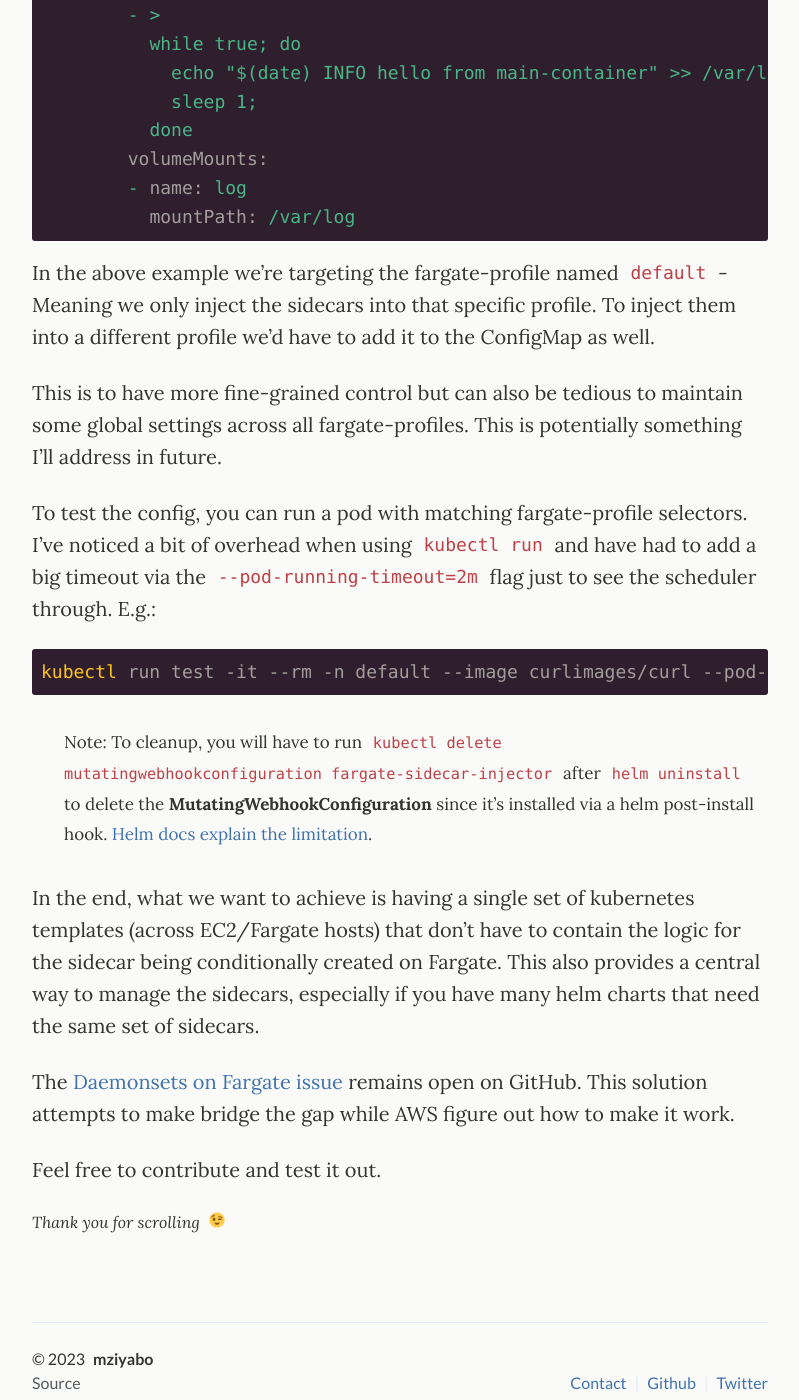
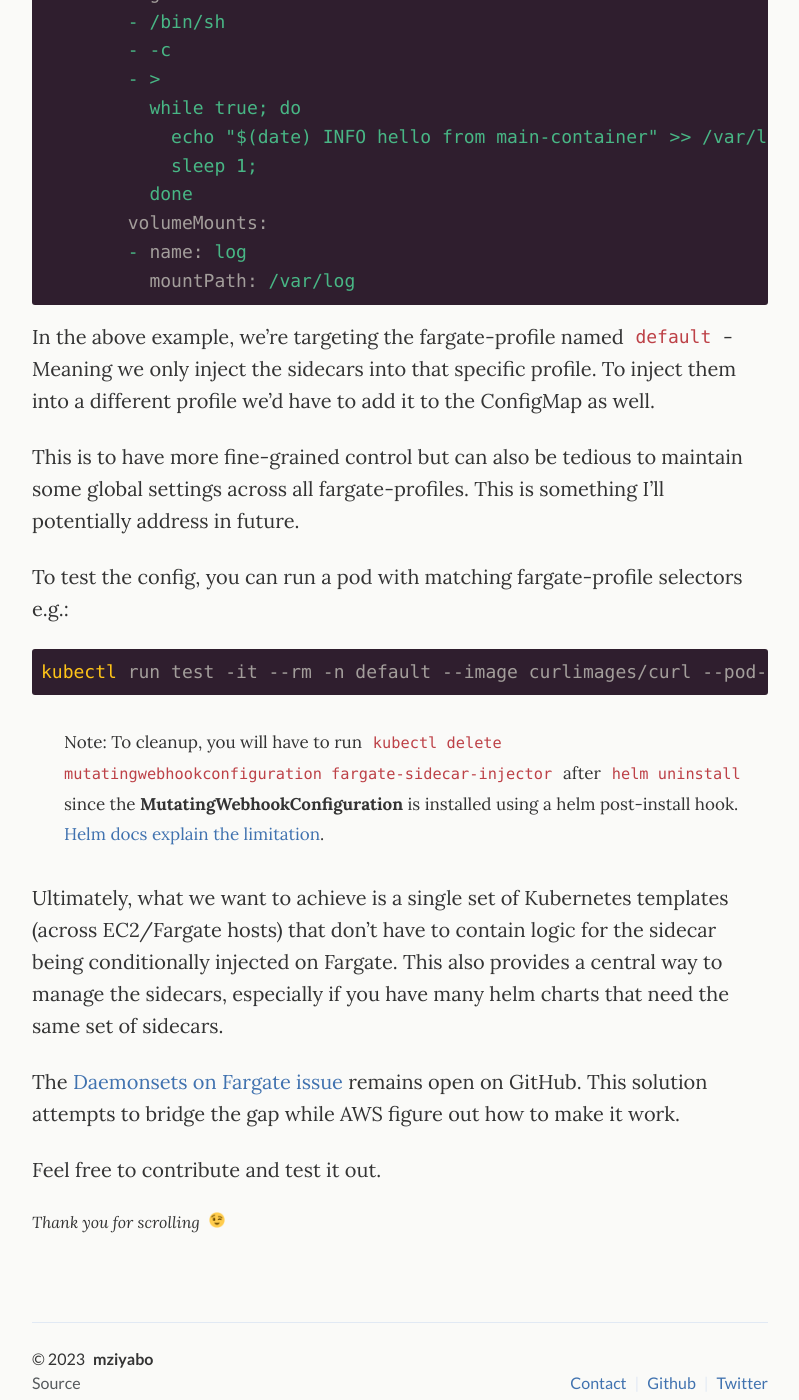
Before and after one commit to mziyabo/mziyabo.github.io, a Jekyll site: the page built from _posts/2023-02-19-eks-fargate-sidecar-injector.md, in a window 1280 px wide and 1400 px high, scrolled down 1550 px. Shown: the whole window, without its empty margins (240-1039 px from the left). Built offline with Jekyll 4.4.1, drawn with Linux system fonts in a browser that asks for light colours; comment, search, counter and statistics services are not loaded; some of the changed text lies outside the part shown.

Commit message:
update-article: fixed typos in eks-fargate post

````diff
--- a/_posts/2023-02-19-eks-fargate-sidecar-injector.md
+++ b/_posts/2023-02-19-eks-fargate-sidecar-injector.md
@@ -7,11 +7,11 @@ tags: ["aws","fargate","eks","mutating webhook","kubernetes"]
 comments: true
 ---
 
-EKS Fargate schedules only one pod per node. This means you can't run [Daemonsets](https://kubernetes.io/docs/concepts/workloads/controllers/daemonset/) and instead have to opt for sidecar containers to implement whatever functionality is in the Daemonset.
+EKS Fargate schedules only one pod per node. This means you can't run [Daemonsets](https://kubernetes.io/docs/concepts/workloads/controllers/daemonset/) on the same node and have to opt for a sidecar pattern to deploy the Daemonsets intended functionality.
 
-Handling the sidecar creation can be done via [Mutating Webhooks](https://kubernetes.io/docs/reference/access-authn-authz/admission-controllers/#mutatingadmissionwebhook). The advantage is that we can keep templates simpler and defer the decision to add the sidecars to Fargate hosts until the pod is actually ready to bes scheduled- As opposed to baking it into those templates at design-time.
+Handling the sidecar creation can be done via [Mutating Webhooks](https://kubernetes.io/docs/reference/access-authn-authz/admission-controllers/#mutatingadmissionwebhook). The advantage is that we can keep our Kubernetes templates simpler and defer the decision to add the Fargate sidecars until the pods are actually ready to be scheduled- As opposed to baking it into those templates at design-time.
 
-The code for all this is on [GitHub](https://github.com/mziyabo/fargate-eks-sidecar-injector), and you can check that out.
+In order to address generic sidecar injection onto Fargate tasks I wrote a mutating webhook published to [ArtifactHub](https://artifacthub.io/packages/helm/mziyabo/fargate-sidecar-injector). The code is also on [GitHub](https://github.com/mziyabo/fargate-eks-sidecar-injector), and you can check that out.
 
 The mutating webhook works by checking the pod for the fargate pod annotation; `eks.amazonaws.com/fargate-profile`. This annotation would have been injected into the pod by the `0500-amazon-eks-fargate-mutation.amazonaws.com` mutating webhook.
 
@@ -24,7 +24,7 @@ helm repo add mziyabo https://mziyabo.github.io/helm-charts
 helm install fargate-sidecar-injector mziyabo/fargate-sidecar-injector
 ```
 
-After installation, add a ConfigMap named fargate-injector-sidecar-config in the webhook namespace with the below format:
+After installation, add a ConfigMap named `fargate-injector-sidecar-config` in the webhook namespace with the below format:
 
 ```yaml
 apiVersion: v1
@@ -53,20 +53,20 @@ data:
           mountPath: /var/log
 ```
 
-In the above example we're targeting the fargate-profile named `default` - Meaning we only inject the sidecars into that specific profile. To inject them into a different profile we'd have to add it to the ConfigMap as well.
+In the above example, we're targeting the fargate-profile named `default` - Meaning we only inject the sidecars into that specific profile. To inject them into a different profile we'd have to add it to the ConfigMap as well.
 
-This is to have more fine-grained control but can also be tedious to maintain some global settings across all fargate-profiles. This is potentially something I'll address in future.
+This is to have more fine-grained control but can also be tedious to maintain some global settings across all fargate-profiles. This is something I'll potentially address in future.
 
-To test the config, you can run a pod with matching fargate-profile selectors. I've noticed a bit of overhead when using `kubectl run` and have had to add a big timeout via the `--pod-running-timeout=2m` flag just to see the scheduler through. E.g.:
+To test the config, you can run a pod with matching fargate-profile selectors e.g.:
 
 ```bash
 kubectl run test -it --rm -n default --image curlimages/curl --pod-running-timeout=2m -- sh
 ```
 
-> Note: To cleanup, you will have to run `kubectl delete mutatingwebhookconfiguration fargate-sidecar-injector` after `helm uninstall` to delete the **MutatingWebhookConfiguration** since it's installed via a helm post-install hook. [Helm docs explain the limitation](https://helm.sh/docs/topics/charts_hooks/#hook-resources-are-not-managed-with-corresponding-releases).
+> Note: To cleanup, you will have to run `kubectl delete mutatingwebhookconfiguration fargate-sidecar-injector` after `helm uninstall` since the **MutatingWebhookConfiguration** is installed using a helm post-install hook. [Helm docs explain the limitation](https://helm.sh/docs/topics/charts_hooks/#hook-resources-are-not-managed-with-corresponding-releases).
 
-In the end, what we want to achieve is having a single set of kubernetes templates (across EC2/Fargate hosts) that don't have to contain the logic for the sidecar being conditionally created on Fargate. This also provides a central way to manage the sidecars, especially if you have many helm charts that need the same set of sidecars.
+Ultimately, what we want to achieve is a single set of Kubernetes templates (across EC2/Fargate hosts) that don't have to contain logic for the sidecar being conditionally injected on Fargate. This also provides a central way to manage the sidecars, especially if you have many helm charts that need the same set of sidecars.
 
-The [Daemonsets on Fargate issue](https://github.com/aws/containers-roadmap/issues/971) remains open on GitHub. This solution attempts to make bridge the gap while AWS figure out how to make it work.
+The [Daemonsets on Fargate issue](https://github.com/aws/containers-roadmap/issues/971) remains open on GitHub. This solution attempts to bridge the gap while AWS figure out how to make it work.
 
 Feel free to contribute and test it out.
````
